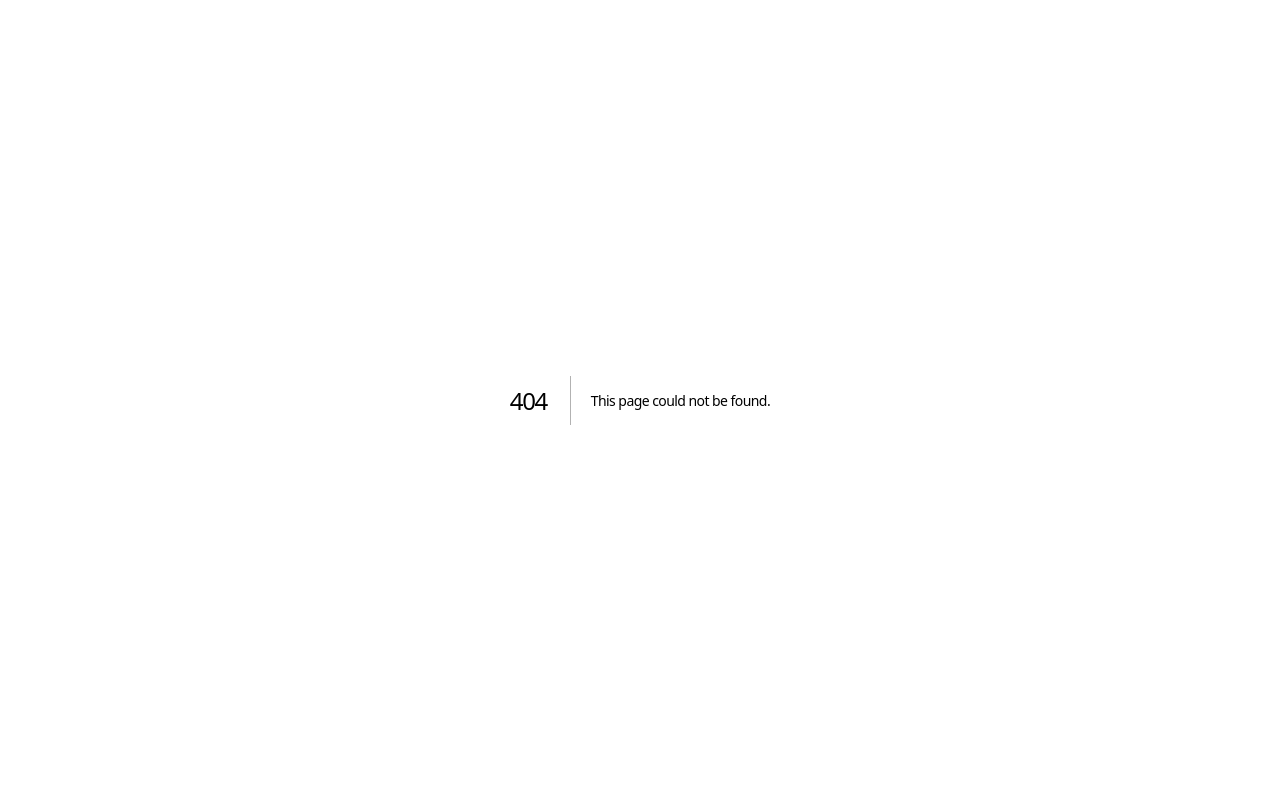
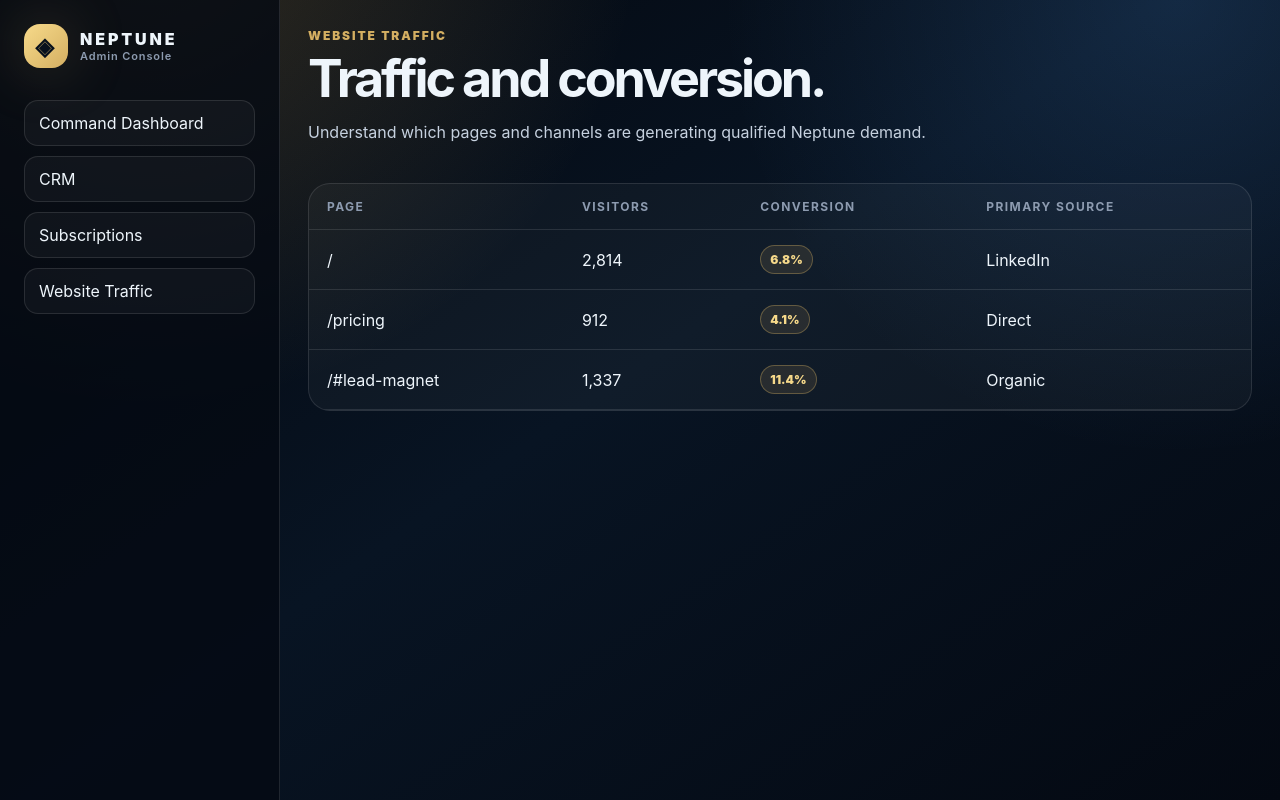
Before and after one commit to eagleconsulting954-a11y/Neptune-product, a Next.js app: page /admin/traffic in a window 1280 px wide. Before the commit this address had no page. Built offline with nearby package versions, Linux system fonts and the light colour scheme.

Commit message:
Add traffic dashboard

```diff
--- /dev/null
+++ b/app/admin/traffic/page.tsx
@@ -0,0 +1,10 @@
+import { traffic } from "@/src/lib/mock-data";
+
+export default function TrafficPage() {
+  return (
+    <>
+      <div className="admin-top"><div><div className="eyebrow">Website Traffic</div><h1 style={{fontSize:52}}>Traffic and conversion.</h1><p className="lede" style={{fontSize:16}}>Understand which pages and channels are generating qualified Neptune demand.</p></div></div>
+      <div className="data-grid"><table><thead><tr><th>Page</th><th>Visitors</th><th>Conversion</th><th>Primary Source</th></tr></thead><tbody>{traffic.map(row => <tr key={row.page}><td>{row.page}</td><td>{row.visitors}</td><td><span className="status">{row.conversion}</span></td><td>{row.source}</td></tr>)}</tbody></table></div>
+    </>
+  );
+}
```
